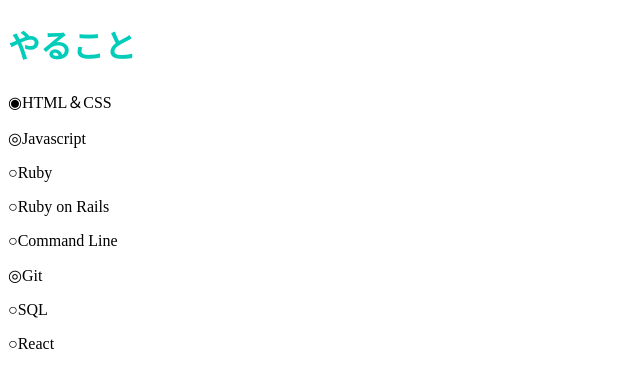
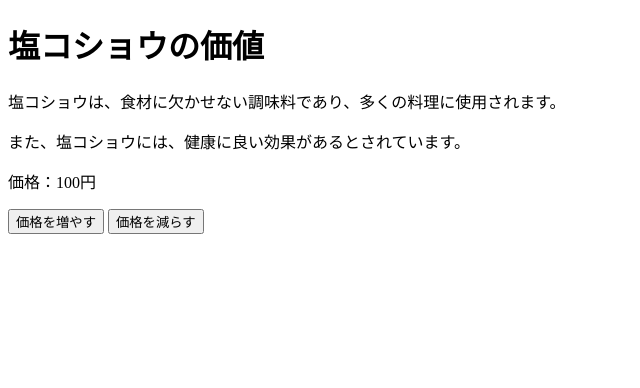
Before and after one commit to nalessonna/lesson, a plain HTML site: page index.html in a window 1280 px wide. Shown: the whole page, without its empty margins (0-640 px from the left). Drawn offline with Linux system fonts and the light colour scheme.

Commit message:
Update index.html

```diff
--- a/index.html
+++ b/index.html
@@ -1,21 +1,16 @@
-
 <!DOCTYPE html>
 <html>
   <head>
-    <meta charset="utf-8">
-    <title>いとうの進捗</title>
+    <title>塩コショウの価値</title>
+    <link rel="stylesheet" href="style.css">
+    <script src="script.js"></script>
   </head>
-      <link rel="stylesheet" href="stylesheet.css">
   <body>
-    <h1 class="title">やること</h1>
-      <div class="やることリスト"></div>
-        <P>◉HTML＆CSS</P>
-        <P>◎Javascript</P>
-        <P>○Ruby</P>
-        <P>○Ruby on Rails</P>
-        <P>○Command Line</P>
-        <P>◎Git</P>
-        <P>○SQL</P>
-        <P>○React</P>
+    <h1>塩コショウの価値</h1>
+    <p>塩コショウは、食材に欠かせない調味料であり、多くの料理に使用されます。</p>
+    <p>また、塩コショウには、健康に良い効果があるとされています。</p>
+    <p>価格：<span id="price">100円</span></p>
+    <button onclick="increasePrice()">価格を増やす</button>
+    <button onclick="decreasePrice()">価格を減らす</button>
   </body>
 </html>
```
